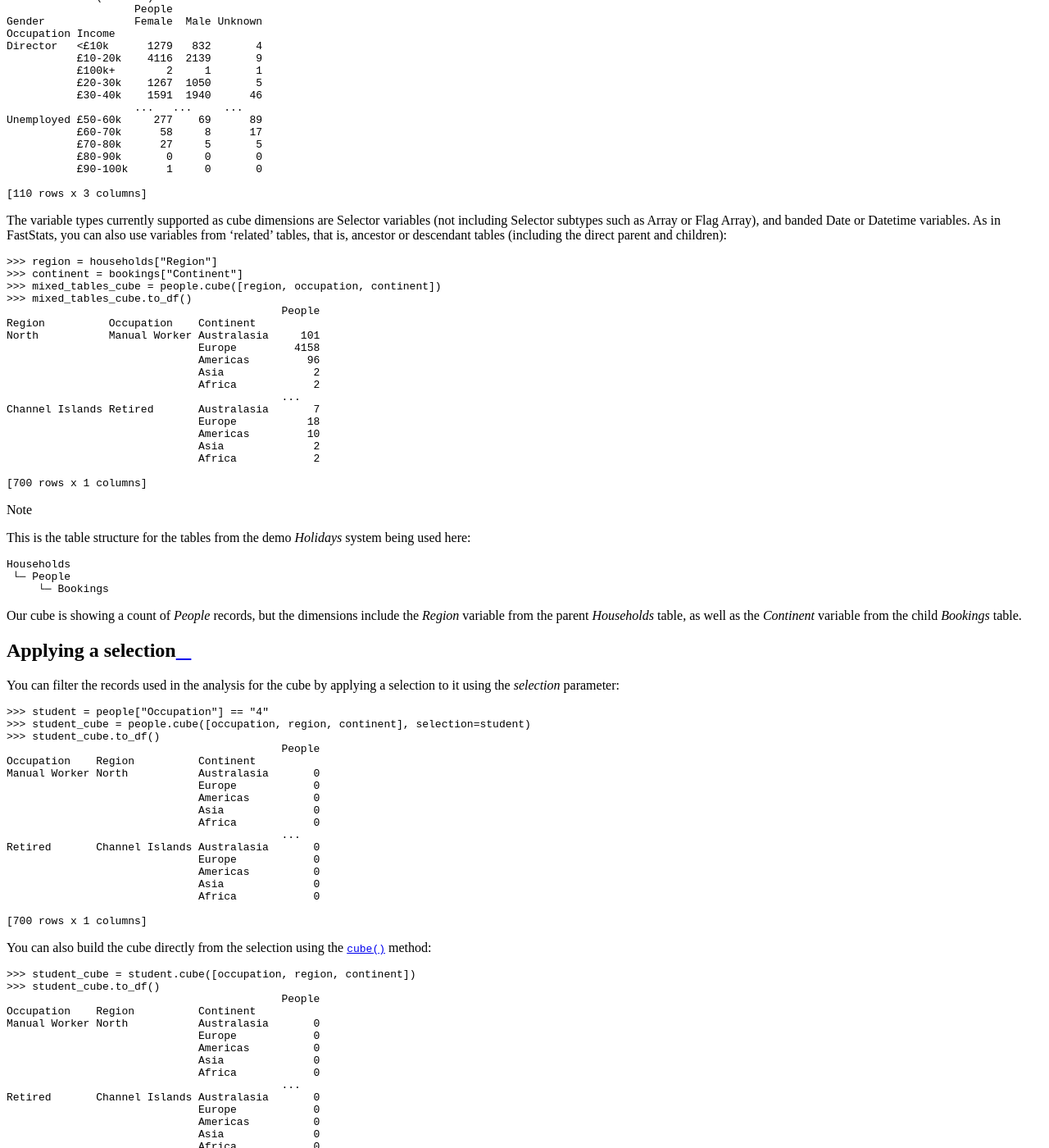
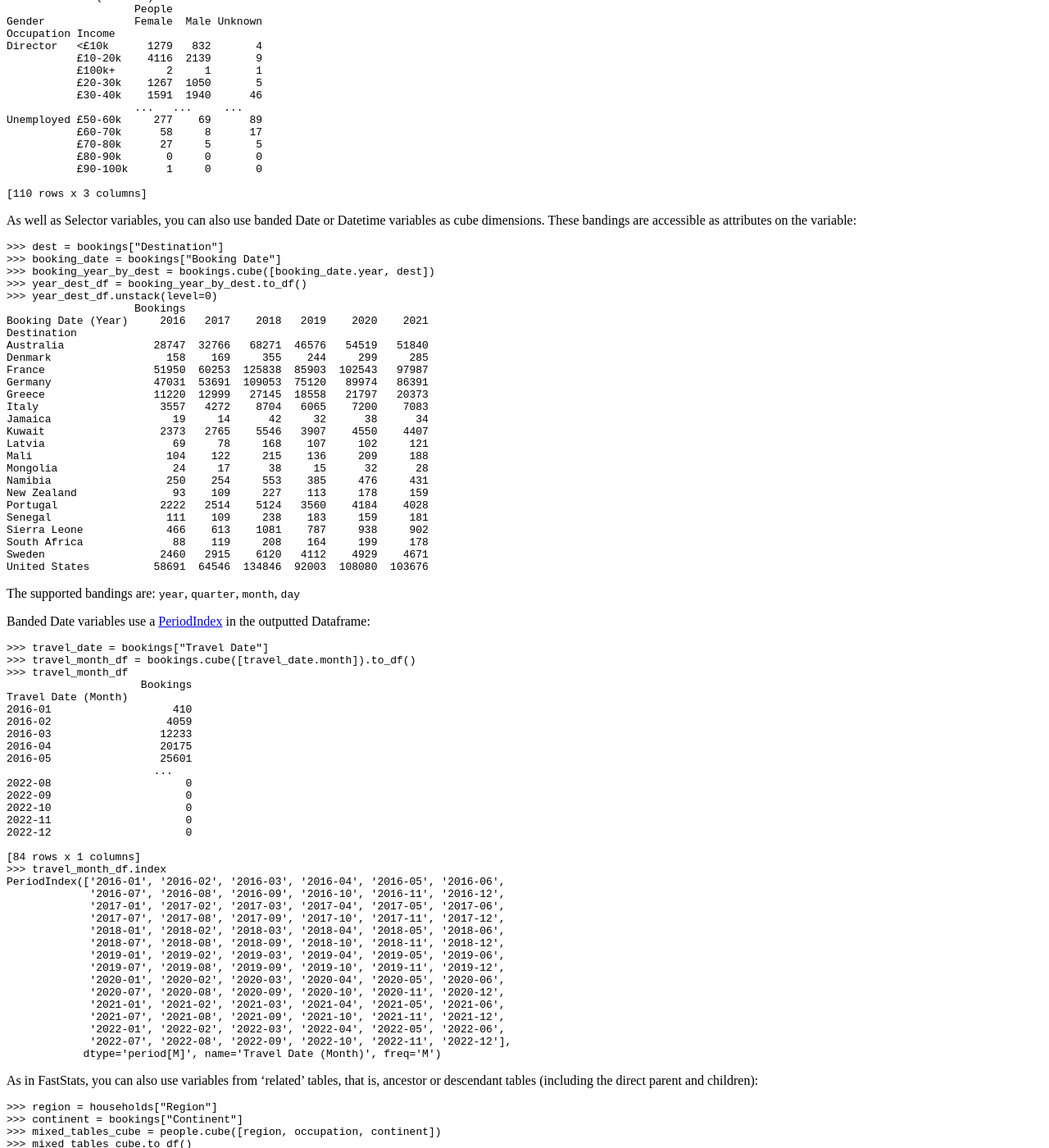
Before and after one commit to Apteco/py-apteco, a Sphinx documentation site: the page built from docs/source/tutorials/tutorial_09.rst, in a window 1280 px wide and 1400 px high, scrolled down 1917 px. Shown: the whole window at 82% size. Built offline with Sphinx 7.4.7 and the Read the Docs theme 2.0.0, drawn with Linux system fonts in a browser that asks for light colours.

Commit message:
Add banded Date examples to cube reference and tutorial. [AB#3523]

```diff
--- a/docs/source/tutorials/tutorial_09.rst
+++ b/docs/source/tutorials/tutorial_09.rst
@@ -114,9 +114,78 @@ and more similar to how a cube would be presented in FastStats::
 
     [110 rows x 3 columns]
 
-The variable types currently supported as cube dimensions are Selector variables
-(not including Selector subtypes such as Array or Flag Array),
-and banded Date or Datetime variables.
+As well as Selector variables,
+you can also use banded Date or Datetime variables as cube dimensions.
+These bandings are accessible as attributes on the variable::
+
+    >>> dest = bookings["Destination"]
+    >>> booking_date = bookings["Booking Date"]
+    >>> booking_year_by_dest = bookings.cube([booking_date.year, dest])
+    >>> year_dest_df = booking_year_by_dest.to_df()
+    >>> year_dest_df.unstack(level=0)
+                        Bookings
+    Booking Date (Year)     2016   2017    2018   2019    2020    2021
+    Destination
+    Australia              28747  32766   68271  46576   54519   51840
+    Denmark                  158    169     355    244     299     285
+    France                 51950  60253  125838  85903  102543   97987
+    Germany                47031  53691  109053  75120   89974   86391
+    Greece                 11220  12999   27145  18558   21797   20373
+    Italy                   3557   4272    8704   6065    7200    7083
+    Jamaica                   19     14      42     32      38      34
+    Kuwait                  2373   2765    5546   3907    4550    4407
+    Latvia                    69     78     168    107     102     121
+    Mali                     104    122     215    136     209     188
+    Mongolia                  24     17      38     15      32      28
+    Namibia                  250    254     553    385     476     431
+    New Zealand               93    109     227    113     178     159
+    Portugal                2222   2514    5124   3560    4184    4028
+    Senegal                  111    109     238    183     159     181
+    Sierra Leone             466    613    1081    787     938     902
+    South Africa              88    119     208    164     199     178
+    Sweden                  2460   2915    6120   4112    4929    4671
+    United States          58691  64546  134846  92003  108080  103676
+
+The supported bandings are: ``year``, ``quarter``, ``month``, ``day``
+
+Banded Date variables use a `PeriodIndex <https://pandas.pydata.org/pandas-docs/stable/user_guide/timeseries.html#periodindex-and-period-range>`_
+in the outputted Dataframe::
+
+    >>> travel_date = bookings["Travel Date"]
+    >>> travel_month_df = bookings.cube([travel_date.month]).to_df()
+    >>> travel_month_df
+                         Bookings
+    Travel Date (Month)
+    2016-01                   410
+    2016-02                  4059
+    2016-03                 12233
+    2016-04                 20175
+    2016-05                 25601
+                           ...
+    2022-08                     0
+    2022-09                     0
+    2022-10                     0
+    2022-11                     0
+    2022-12                     0
+
+    [84 rows x 1 columns]
+    >>> travel_month_df.index
+    PeriodIndex(['2016-01', '2016-02', '2016-03', '2016-04', '2016-05', '2016-06',
+                 '2016-07', '2016-08', '2016-09', '2016-10', '2016-11', '2016-12',
+                 '2017-01', '2017-02', '2017-03', '2017-04', '2017-05', '2017-06',
+                 '2017-07', '2017-08', '2017-09', '2017-10', '2017-11', '2017-12',
+                 '2018-01', '2018-02', '2018-03', '2018-04', '2018-05', '2018-06',
+                 '2018-07', '2018-08', '2018-09', '2018-10', '2018-11', '2018-12',
+                 '2019-01', '2019-02', '2019-03', '2019-04', '2019-05', '2019-06',
+                 '2019-07', '2019-08', '2019-09', '2019-10', '2019-11', '2019-12',
+                 '2020-01', '2020-02', '2020-03', '2020-04', '2020-05', '2020-06',
+                 '2020-07', '2020-08', '2020-09', '2020-10', '2020-11', '2020-12',
+                 '2021-01', '2021-02', '2021-03', '2021-04', '2021-05', '2021-06',
+                 '2021-07', '2021-08', '2021-09', '2021-10', '2021-11', '2021-12',
+                 '2022-01', '2022-02', '2022-03', '2022-04', '2022-05', '2022-06',
+                 '2022-07', '2022-08', '2022-09', '2022-10', '2022-11', '2022-12'],
+                dtype='period[M]', name='Travel Date (Month)', freq='M')
+
 As in FastStats, you can also use variables from 'related' tables,
 that is, ancestor or descendant tables (including the direct parent and children)::
 
```
Also changed, not shown: docs/source/reference/topics/cube.rst (+25 -0 lines).
